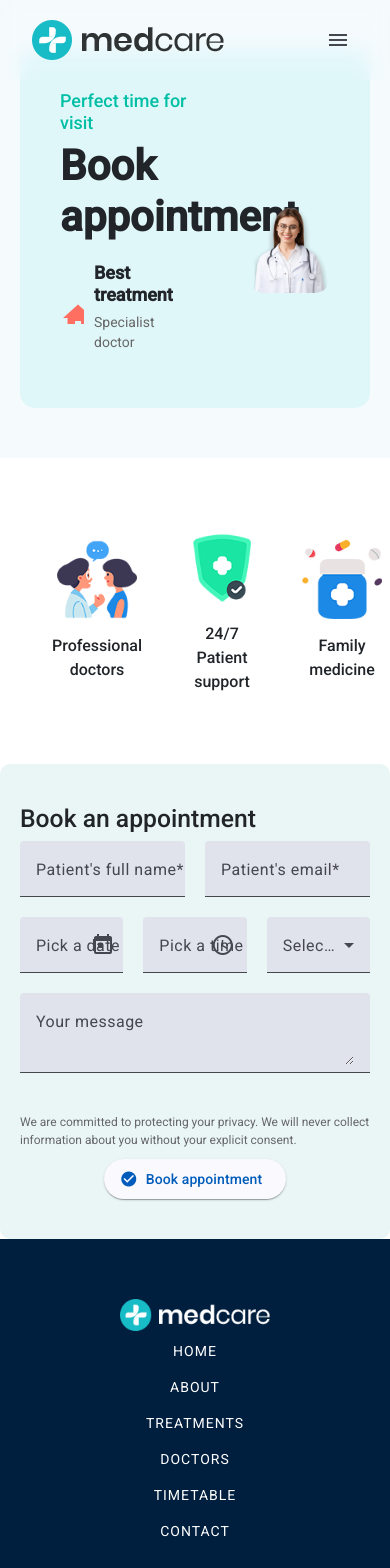
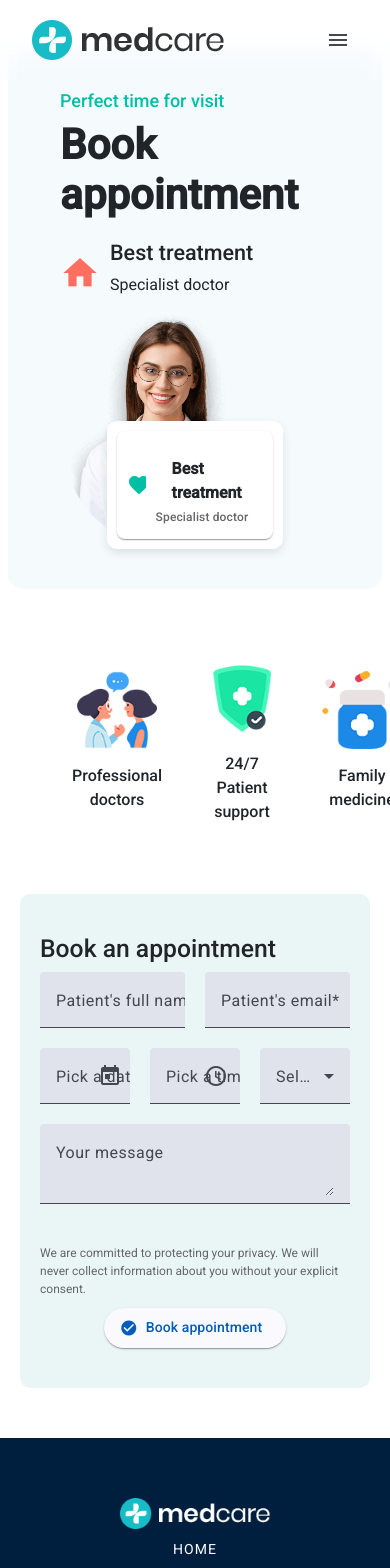
Before and after one commit to oksumesh/MedSolutions, an Angular app: page /book-appointment in a window 390 px wide. Shown: the top 1568 px of the page. Built offline with nearby package versions, Linux system fonts and the light colour scheme.

Commit message:
about code short

```diff
--- a/src/app/about/about.component.html
+++ b/src/app/about/about.component.html
@@ -104,7 +104,6 @@
     </div>
   </div>
   <!-- High Quality Healthcare Section -->
-  <!-- High Quality Healthcare Section -->
   <div class="healthcare-section container-fluid">
     <div class="row align-items-center">
       <!-- Left Section with Doctor Image and Rating -->
@@ -154,53 +153,22 @@
 
     <!-- Reviews Cards -->
     <div class="row reviews-cards">
-      <div class="col-lg-4 col-md-6 col-sm-12 mb-4">
+      <div
+        class="col-lg-4 col-md-6 col-sm-12 mb-4"
+        *ngFor="let review of patientReviews"
+      >
         <div class="review-card">
           <img
-            src="assets/patient1.jpg"
-            alt="Jacob"
+            [src]="review.img"
+            [alt]="review.name"
             class="review-img img-fluid"
           />
-          <p>Wonderful surgeon and the staff was helpful.</p>
+          <p>{{ review.comment }}</p>
           <div
             class="review-rating d-flex justify-content-center align-items-center"
           >
             <span class="stars">★★★★★</span>
-            <span class="ms-2">Jacob</span>
-          </div>
-        </div>
-      </div>
-
-      <div class="col-lg-4 col-md-6 col-sm-12 mb-4">
-        <div class="review-card">
-          <img
-            src="assets/patient2.jpg"
-            alt="Alexa"
-            class="review-img img-fluid"
-          />
-          <p>Doctor is a great experienced and friendly.</p>
-          <div
-            class="review-rating d-flex justify-content-center align-items-center"
-          >
-            <span class="stars">★★★★★</span>
-            <span class="ms-2">Alexa</span>
-          </div>
-        </div>
-      </div>
-
-      <div class="col-lg-4 col-md-6 col-sm-12 mb-4">
-        <div class="review-card">
-          <img
-            src="assets/patient3.jpg"
-            alt="Michael"
-            class="review-img img-fluid"
-          />
-          <p>The treatment was excellent and the service was top-notch.</p>
-          <div
-            class="review-rating d-flex justify-content-center align-items-center"
-          >
-            <span class="stars">★★★★★</span>
-            <span class="ms-2">Michael</span>
+            <span class="ms-2">{{ review.name }}</span>
           </div>
         </div>
       </div>
--- a/src/app/about/about.component.ts
+++ b/src/app/about/about.component.ts
@@ -6,5 +6,22 @@ import { Component } from '@angular/core';
   styleUrl: './about.component.css'
 })
 export class AboutComponent {
-
+   // Patient Reviews Data
+   patientReviews = [
+    {
+      name: 'Jacob',
+      comment: 'Wonderful surgeon and the staff was helpful.',
+      img: 'assets/patient1.jpg',
+    },
+    {
+      name: 'Alexa',
+      comment: 'Doctor is a great experienced and friendly.',
+      img: 'assets/patient2.jpg',
+    },
+    {
+      name: 'Michael',
+      comment: 'The treatment was excellent and the service was top-notch.',
+      img: 'assets/patient3.jpg',
+    },
+  ];
 }
--- a/src/app/shared/book-appointment/book-appointment.component.css
+++ b/src/app/shared/book-appointment/book-appointment.component.css
@@ -1,4 +1,8 @@
 /* Book Appointment Section */
+.appointment-section-main{
+  padding: 50px 20px;
+}
+
 .book-appointment-section {
     padding: 50px 20px;
     background-color: #f5fafd;
--- a/src/app/shared/book-appointment/book-appointment.component.html
+++ b/src/app/shared/book-appointment/book-appointment.component.html
@@ -1,45 +1,57 @@
 <!-- Book Appointment Section -->
-<div class="book-appointment-section">
-    <div class="appointment-banner">
-      <div class="appointment-banner-content">
-        <h2>Perfect time for visit</h2>
-        <h1>Book appointment</h1>
-        <div class="treatment-info">
-          <span><mat-icon>home</mat-icon></span>
-          <div>
-            <h4>Best treatment</h4>
-            <p>Specialist doctor</p>
-          </div>
-        </div>
-      </div>
-      <img src="../../assets/banner.png" alt="Doctor" class="appointment-image" />
-    </div>
-  </div>
+<div class="appointment-section-main">
+  <app-banner
+    title="Book appointment"
+    subtitle="Perfect time for visit"
+    icon="home"
+    infoTitle="Best treatment"
+    infoSubtitle="Specialist doctor"
+    bannerImage="../../assets/banner.png"
+    verifiedText="Best treatment"
+    verifiedSubtitle="Specialist doctor"
+  >
+  </app-banner>
 
   <!-- Icon Feature Section -->
-<div class="icon-feature-section">
+  <div class="icon-feature-section">
     <div class="container">
       <div class="feature-item">
-        <img src="../../../assets/img/appointment/professional-doctor.png" alt="Professional Doctors" class="feature-icon">
+        <img
+          src="../../../assets/img/appointment/professional-doctor.png"
+          alt="Professional Doctors"
+          class="feature-icon"
+        />
         <p>Professional doctors</p>
       </div>
       <div class="feature-item">
-        <img src="../../../assets/img/appointment/patient-support.png" alt="24/7 Patient Support" class="feature-icon">
+        <img
+          src="../../../assets/img/appointment/patient-support.png"
+          alt="24/7 Patient Support"
+          class="feature-icon"
+        />
         <p>24/7 Patient support</p>
       </div>
       <div class="feature-item">
-        <img src="../../../assets/img/appointment/family-medicine.png" alt="Family Medicine" class="feature-icon">
+        <img
+          src="../../../assets/img/appointment/family-medicine.png"
+          alt="Family Medicine"
+          class="feature-icon"
+        />
         <p>Family medicine</p>
       </div>
       <div class="feature-item">
-        <img src="../../../assets/img/appointment/red-support.png" alt="24/7 Patient Support" class="feature-icon">
+        <img
+          src="../../../assets/img/appointment/red-support.png"
+          alt="24/7 Patient Support"
+          class="feature-icon"
+        />
         <p>24/7 Patient support</p>
       </div>
     </div>
   </div>
 
-<!-- Appointment Section -->
-<div class="appointment-section">
+  <!-- Appointment Section -->
+  <div class="appointment-section">
     <h2>Book an appointment</h2>
 
     <!-- Appointment Form -->
@@ -48,12 +60,12 @@
       <div class="form-row">
         <mat-form-field appearance="fill" class="form-group">
           <mat-label>Patient's full name*</mat-label>
-          <input matInput placeholder="Enter full name">
+          <input matInput placeholder="Enter full name" />
         </mat-form-field>
 
         <mat-form-field appearance="fill" class="form-group">
           <mat-label>Patient's email*</mat-label>
-          <input matInput placeholder="Enter email">
+          <input matInput placeholder="Enter email" />
         </mat-form-field>
       </div>
 
@@ -61,14 +73,21 @@
       <div class="form-row">
         <mat-form-field appearance="fill" class="form-group">
           <mat-label>Pick a date</mat-label>
-          <input matInput [matDatepicker]="picker" placeholder="Choose a date">
-          <mat-datepicker-toggle matSuffix [for]="picker"></mat-datepicker-toggle>
+          <input
+            matInput
+            [matDatepicker]="picker"
+            placeholder="Choose a date"
+          />
+          <mat-datepicker-toggle
+            matSuffix
+            [for]="picker"
+          ></mat-datepicker-toggle>
           <mat-datepicker #picker></mat-datepicker>
         </mat-form-field>
 
         <mat-form-field appearance="fill" class="form-group">
           <mat-label>Pick a time</mat-label>
-          <input matInput placeholder="Choose time">
+          <input matInput placeholder="Choose time" />
           <mat-icon matSuffix>access_time</mat-icon>
         </mat-form-field>
 
@@ -90,7 +109,10 @@
 
       <!-- Form Footer: Privacy notice and submit button -->
       <div class="form-footer">
-        <p>We are committed to protecting your privacy. We will never collect information about you without your explicit consent.</p>
+        <p>
+          We are committed to protecting your privacy. We will never collect
+          information about you without your explicit consent.
+        </p>
         <button mat-raised-button color="primary">
           <mat-icon>check_circle</mat-icon>
           Book appointment
@@ -98,3 +120,4 @@
       </div>
     </form>
   </div>
+</div>
```
